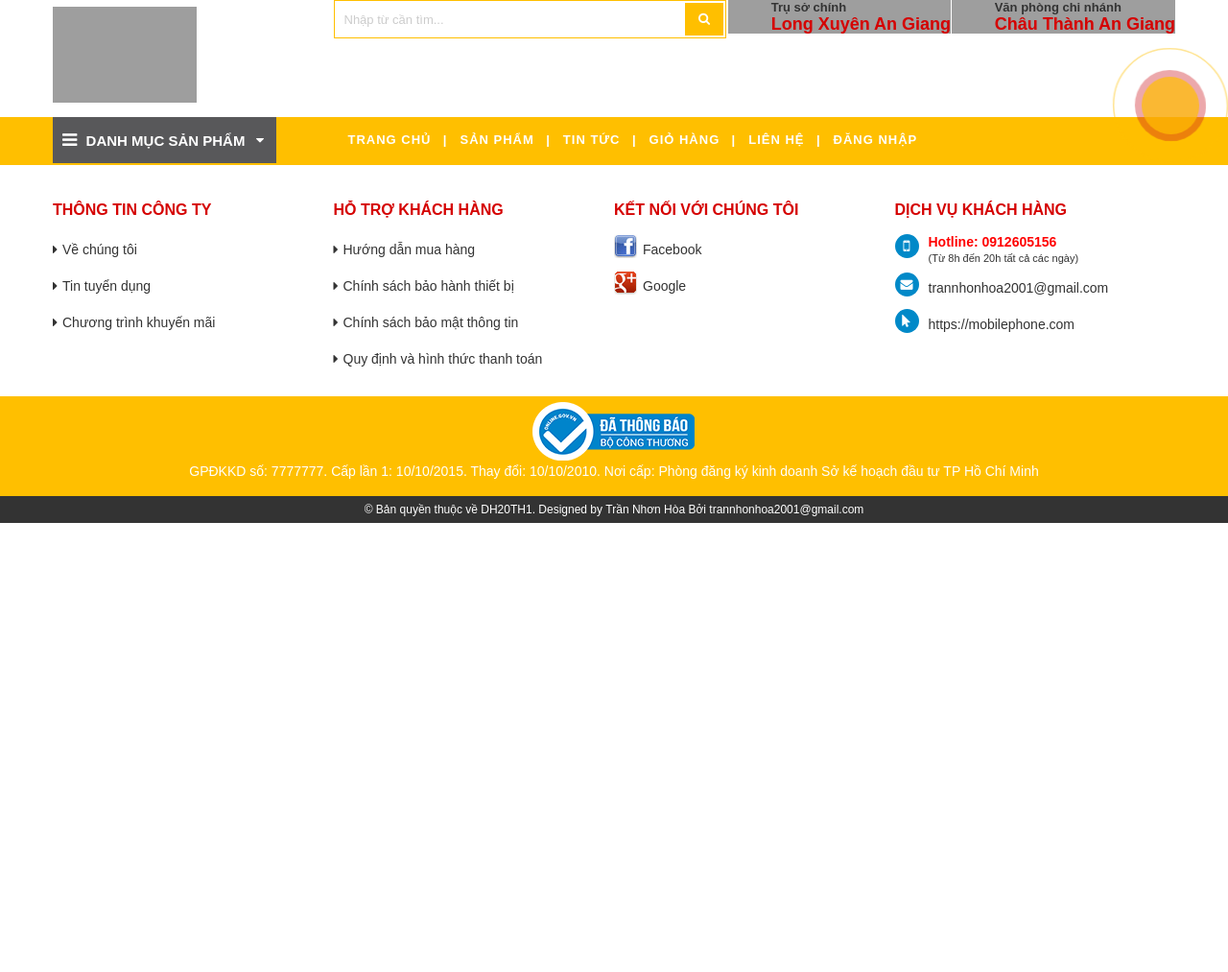
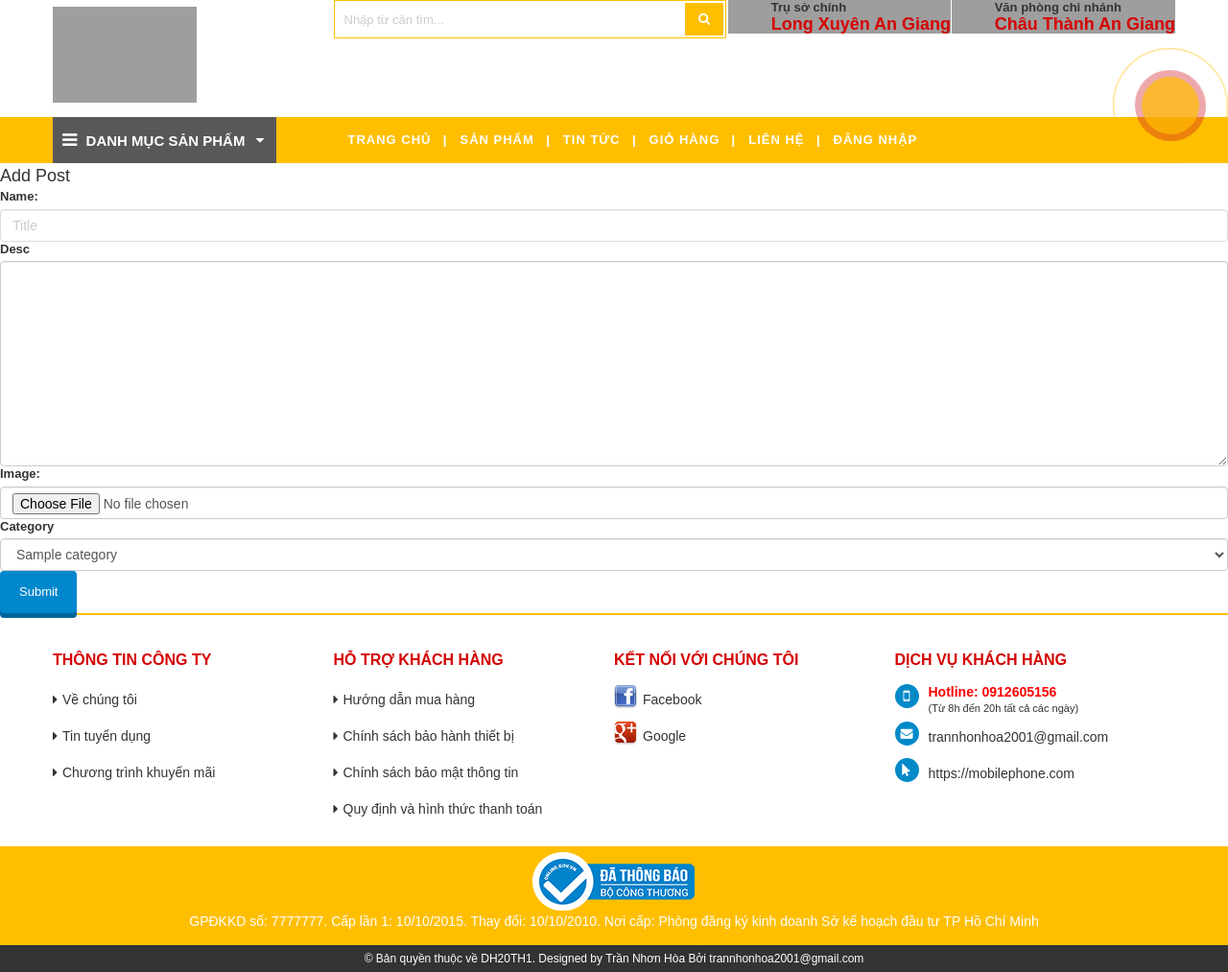
Before and after one commit to Project-Manager-Subject/ecom-shop, a PHP site: the page made by blog/app/views/admin/post/add_post.php in a window 1280 px wide. Shown: the part 320-1333 px from the top of the page at 96% size. Before the commit the page ends 865 px from the top, so only its background shows below. Run offline with PHP 8.4, Linux system fonts and the light colour scheme; the template is opened without the code that fills it: most values are stand-ins (such as "Sample title", 1, 10 or a date in 2020); some libraries are stand-ins or nearby versions; grey boxes are pictures that could not be loaded.

Commit message:
ykhoa_build_add_post

```diff
--- a/blog/app/views/admin/post/add_post.php
+++ b/blog/app/views/admin/post/add_post.php
@@ -1 +1,27 @@
-<!-- Bổ sung code tại đây -->
+<h2 class="heading-section">Add Post</h2>
+<form action="<?php echo BASE_URL ?>/post/insert_post" method="POST" enctype="multipart/form-data">
+  <div class="class-group">
+    <label for="">Name:</label>
+    <input type="text" class="form-control" placeholder="Title" name="title" require>
+  </div>
+  <div class="class-group">
+    <label for="">Desc</label>
+    <textarea name="desc" class="form-control" id="" cols="30" rows="10"></textarea>
+  </div>
+  <div class="class-group">
+    <label for="">Image:</label>
+    <input type="file" class="form-control" placeholder="Enter Quantity" name="file" require>
+  </div>
+  <div class="class-group">
+    <label for="">Category</label>
+    <select name="category" class="form-control">
+      <?php if(!empty($category)) :
+          foreach ($category as $key => $value) :
+       ?>
+        <option value="<?php echo $value['id_category_post'] ?>"><?php echo $value['title_category_post']?></option>
+        <?php endforeach ?>
+      <?php endif ?>
+    </select>
+  </div>
+  <button type="submit" class="btn btn-primary btn-submit" name="insert">Submit</button>
+</form>
```
Also changed, not shown: blog/public/upload/post/1667873194360_F_321091414_0PuZfPa4j42o3w25Q2PKXZ9QvXwO0caq.jpg (added).
